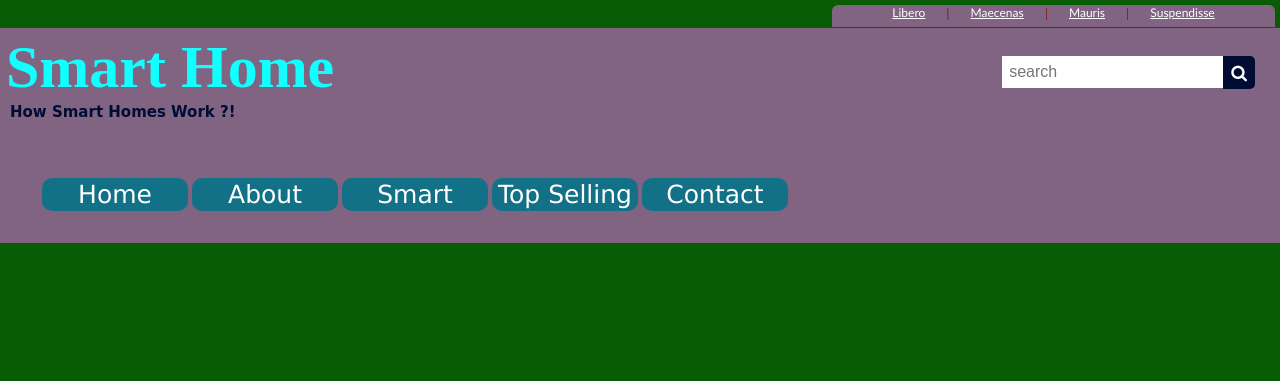
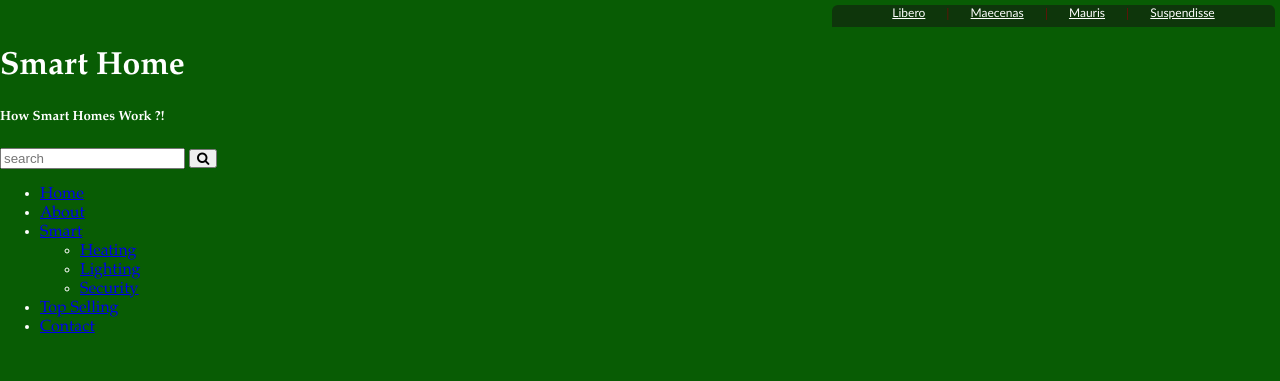
Before and after one commit to leonorasherifi/INT19_20_Gr26, a PHP site: page /home.html in a window 1280 px wide. Shown: the top 381 px of the page. Run offline with PHP 8.4, Linux system fonts and the light colour scheme; some libraries are stand-ins or nearby versions.

Commit message:
Update home.css

```diff
--- a/home.css
+++ b/home.css
@@ -17,7 +17,8 @@
 
 @media only screen and (min-width: 1045px) {
 .libero p {
-	background-color:rgb(128, 100, 130);
+	background-color: #0E360B;
+
 	font-size: 12;
 	text-align: center;
 	color:#7F0808;
@@ -35,125 +36,8 @@
 	color: white;
 	font-family: calibri;
 	padding: 4px 16px;
+}
 /*---------------------------------------------------------------------------------------*/
-
-
-/*  HEADER  ---------------------------------------------------------------------------*/
-}
-header{
-	background-color:#806482;
-	width: 100%;
-	font-family:Garamond;
-	height: 215px;
-}
-
-h1{
-	color: #10ffff;
-	font-family:Brush Script MT;
-	font-size:60px;
-    padding-left:5px;
-    padding-top:5px;
-    margin: 1px;
-}
-
-h5{
-	font-size:15px;
-	padding-left:9px;
-	padding-top:0px;
-	margin: 1px 1px 55px 1px;
-	color: rgb(0, 12, 51);
-	font-family: cursive;
-}
-
-/*  SEARCH  -------------------*/
-.search{
-	margin-top:-120px;
-	float: right;
-	margin-right: 25px;
-}
-
-.search input{
-	padding: 7px;
-	border:none;
-	font-size: 16px;
-	font-family: sans-serif;
-}
-
-.search button{
-	float: right;
-	background:rgb(0, 12, 51);
-	color: white;
-	border-radius: 0 5px 5px 0;
-	cursor: pointer;
-	position: relative;
-	padding: 8px;
-	font-family: sans-serif;
-	border:none;
-	font-size: 17px;
-}
-/*--------------------------------*/
-
-/*  NAV  -------------------------*/
-ul{
-	list-style-type: none;
-	padding-bottom:50px;
-	margin:0;
-}
-
-ul li {
-
-	padding:2px;
-	float:left;
-	font-size: 20px;
-	line-height: auto;
-	text-align: center;
-	width: 150px;
-	height: auto;
-}
-
-ul li a{
-    font-size: 25px;
-    padding: 2px;
-	display: block;
-	color:white;
-	text-align:center;
-	text-decoration: none;
-	background-color:rgba(17, 114, 134, 0.99);
-	border-radius: 10px;
-	font-family: Lucida Sans Unicode;
-}
-
-ul li a:hover{
-	background-color:rgba(52, 142, 160, 0.99);
-	color: black;
-}
-
-ul li ul{
-	padding: 0px;
-}
-
-ul li ul li{
-	display: none;
-	position: relative;
-}
-
-ul li:hover ul li{
-	display: block;
-	transition: 1s all;
-	animation: drop 1s ease;
-}
-
-@keyframes drop{
-	0%{
-		transform: scale(2,2)rotateX(90deg);
-	}
-	100%{
-		transform: scale(1,1)rotateX(0deg);
-	}
-}
-/*---------------------------------------------------------------------------------*/
-
-
 
 /*  SECTION  (1 IMAGE)--------------------------------------------------------------*/
 .section{
```
Also changed, not shown: other parts of home.css (+28 -27 lines).
